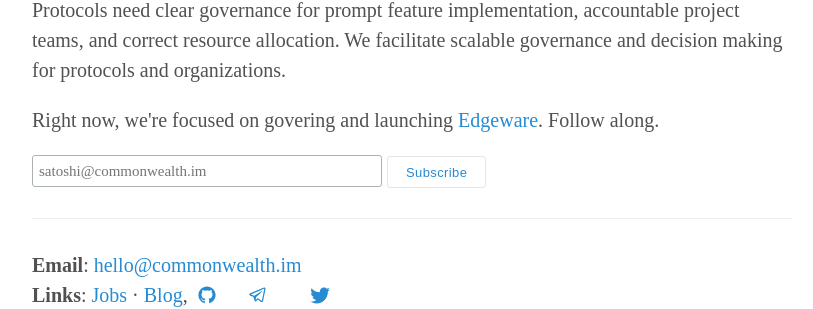
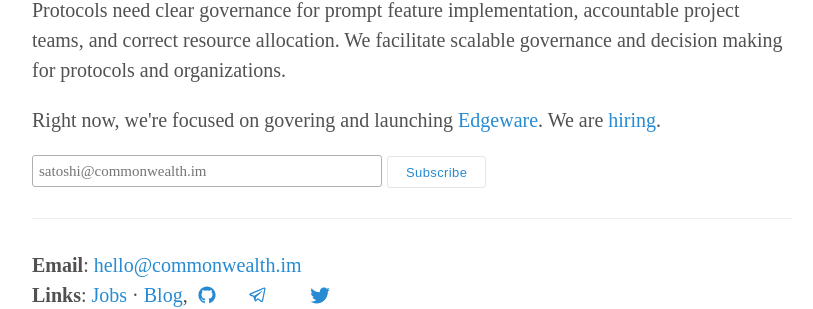
Before and after one commit to hicommonwealth/commonwealth.github.io, a Jekyll site: the page built from index.html, in a window 1280 px wide. Shown: the part 240-549 px from the top of the page, without its empty margins (48-861 px from the left). Built offline with Jekyll 4.4.1, drawn with Linux system fonts in a browser that asks for light colours; some web fonts are replaced.

Commit message:
add edgeware + jobs

```diff
--- a/index.html
+++ b/index.html
@@ -6,7 +6,7 @@ title: Home
 
 <p>Governing a set of global stakeholders is hard, especially for blockchain-based protocols. Protocols need clear governance for prompt feature implementation, accountable project teams, and correct resource allocation. We facilitate scalable governance and decision making for protocols and organizations.
 </p>
-<p>Right now, we're focused on govering and launching <a href="https://edgewa.re">Edgeware</a>. Follow along.
+<p>Right now, we're focused on govering and launching <a href="https://edgewa.re">Edgeware</a>. We are <a href="https://angel.co/commonwealth-labs">hiring</a>.
 
 <!-- Begin MailChimp Signup Form -->
 <div id="mc_embed_signup">
```
